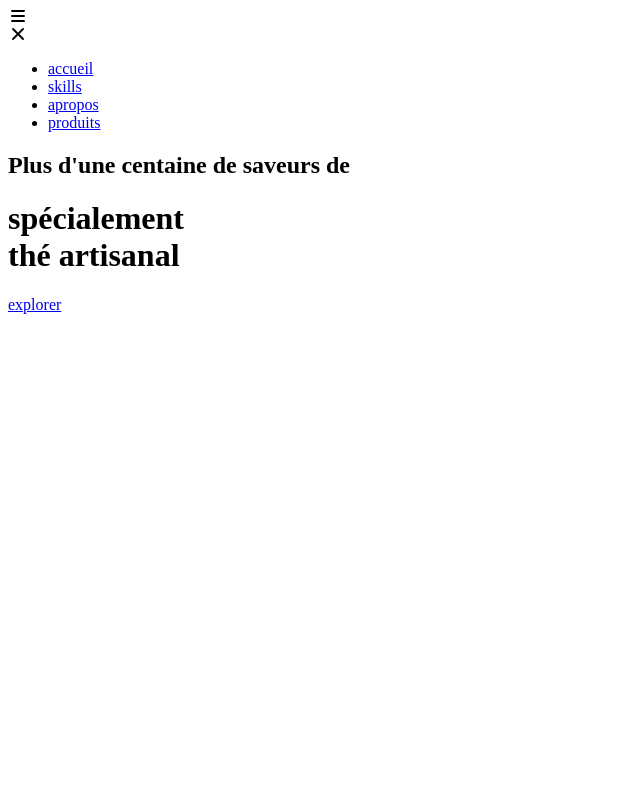
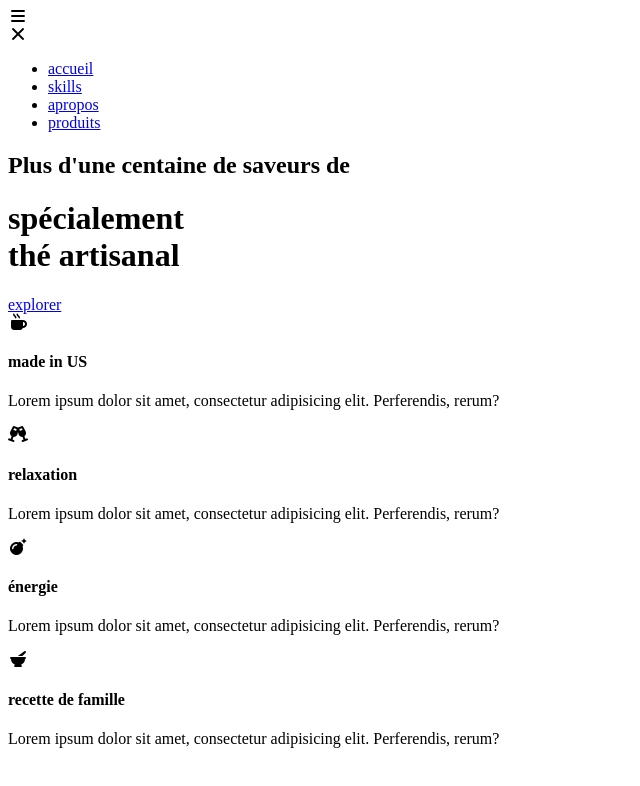
Before and after one commit to alex-codeur/tea, a plain HTML site: page index.html in a window 1280 px wide. Shown: the whole page, without its empty margins (0-640 px from the left). Drawn offline with Linux system fonts and the light colour scheme.

Commit message:
skills section

```diff
--- a/index.html
+++ b/index.html
@@ -50,6 +50,59 @@
 
     <div class="content-divider"></div>
 
+    <!-- skills section -->
+    <section class="skills clearfix">
+        <!-- single skill -->
+        <article class="skill">
+            <span class="skill-icon">
+                <i class="fas fa-mug-hot"></i>
+            </span>
+            <h4 class="skill-title">made in US</h4>
+            <p class="skill-text">
+                Lorem ipsum dolor sit amet, consectetur adipisicing elit. Perferendis,
+                rerum?
+            </p>
+        </article>
+        <!-- end of single skill -->
+        <!-- single skill -->
+        <article class="skill">
+            <span class="skill-icon">
+                <i class="fas fa-glass-cheers"></i>
+            </span>
+            <h4 class="skill-title">relaxation</h4>
+            <p class="skill-text">
+                Lorem ipsum dolor sit amet, consectetur adipisicing elit. Perferendis,
+                rerum?
+            </p>
+        </article>
+        <!-- end of single skill -->
+        <!-- single skill -->
+        <article class="skill">
+            <span class="skill-icon">
+                <i class="fas fa-bomb"></i>
+            </span>
+            <h4 class="skill-title">énergie</h4>
+            <p class="skill-text">
+                Lorem ipsum dolor sit amet, consectetur adipisicing elit. Perferendis,
+                rerum?
+            </p>
+        </article>
+        <!-- end of single skill -->
+        <!-- single skill -->
+        <article class="skill">
+            <span class="skill-icon">
+                <i class="fas fa-mortar-pestle"></i>
+            </span>
+            <h4 class="skill-title">recette de famille</h4>
+            <p class="skill-text">
+                Lorem ipsum dolor sit amet, consectetur adipisicing elit. Perferendis,
+                rerum?
+            </p>
+        </article>
+        <!-- end of single skill -->
+    </section>
+    <!-- end of skills section -->
+
     <!--app.js -->
     <script src="js/app.js"></script>
 </body>
```
